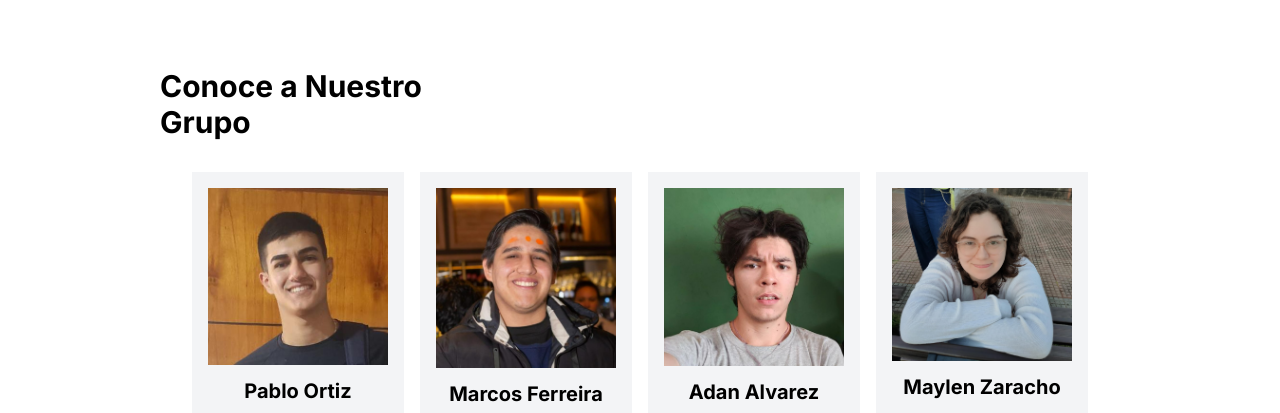
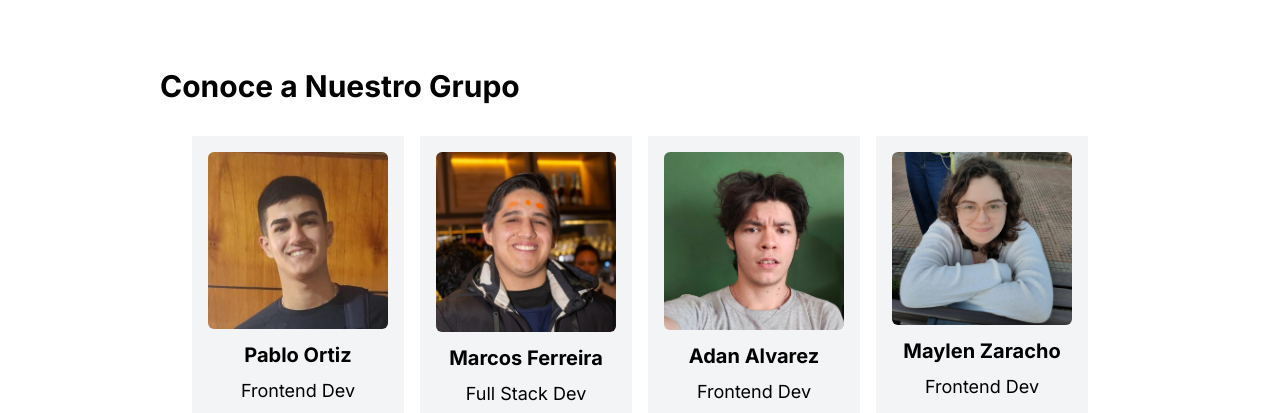
Before and after one commit to geroxima/separte, a Next.js app in the folder client/: page /about in a window 1280 px wide. Shown: the part 1372-1785 px from the top of the page. Built offline with nearby package versions, Linux system fonts and the light colour scheme; no server answers.

Commit message:
Refactor image styling in WhoWeAre component

```diff
--- a/client/src/components/WhoWeAre.jsx
+++ b/client/src/components/WhoWeAre.jsx
@@ -57,7 +57,7 @@ const WhoWeAre = () => {
         </div>
       </div>
       <h2 className="mt-28 text-3xl font-bold">
-        Conoce a Nuestro <br /> Grupo
+        Conoce a Nuestro Grupo
       </h2>
       <div className="container mt-8">
         <div className="grid grid-cols-1 gap-4 md:grid-cols-4">
@@ -69,7 +69,7 @@ const WhoWeAre = () => {
                   alt="imagen principal"
                   width={200}
                   height={200}
-                  className="mb-3 w-full"
+                  className="mb-3 w-full rounded-md"
                 />
                 <h5 className="mb-2 text-xl font-bold">Pablo Ortiz</h5>
                 <p className="text-lg">Frontend Dev</p>
@@ -84,7 +84,7 @@ const WhoWeAre = () => {
                   alt="imagen principal"
                   width={200}
                   height={200}
-                  className="mb-3 w-full"
+                  className="mb-3 w-full rounded-md"
                 />
                 <h5 className="mb-2 text-xl font-bold">Marcos Ferreira</h5>
                 <p className="text-lg">Full Stack Dev</p>
@@ -99,7 +99,7 @@ const WhoWeAre = () => {
                   alt="imagen principal"
                   width={200}
                   height={200}
-                  className="mb-3 w-full"
+                  className="mb-3 w-full rounded-md"
                 />
                 <h5 className="mb-2 text-xl font-bold">Adan Alvarez</h5>
                 <p className="text-lg">Frontend Dev</p>
@@ -114,7 +114,7 @@ const WhoWeAre = () => {
                   alt="imagen principal"
                   width={200}
                   height={200}
-                  className="mb-3 w-full h-75%"
+                  className="mb-3 w-full rounded-md h-75%"
                 />
                 <h5 className="mb-2 text-xl font-bold">Maylen Zaracho</h5>
                 <p className="text-lg">Frontend Dev</p>
```
